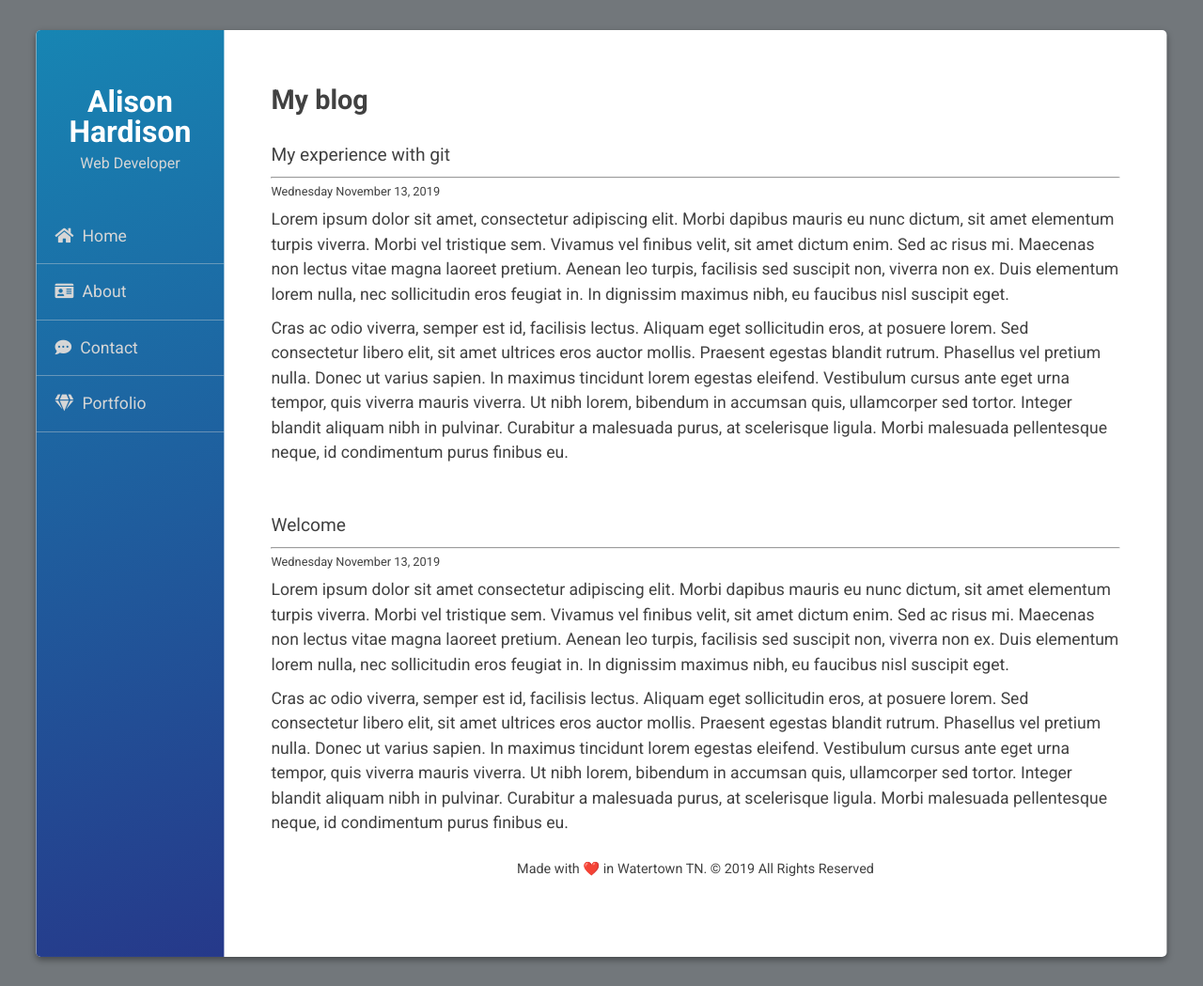
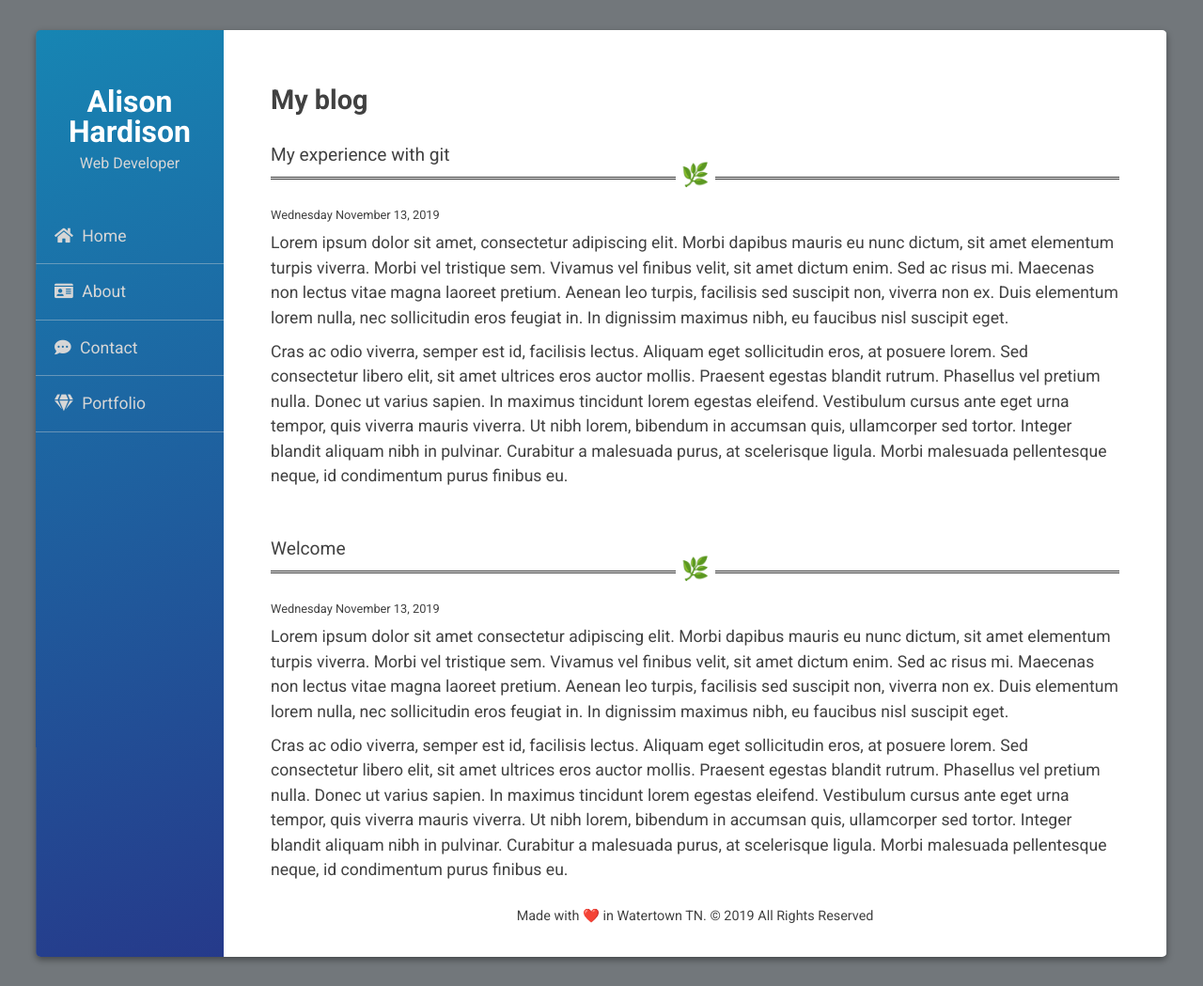
Before and after one commit to Alisonhardison/personal-blog, a PHP site: page /index.html in a window 1280 px wide. Shown: the whole page at 94% size. Run offline with PHP 8.4, Linux system fonts and the light colour scheme; some libraries are stand-ins or nearby versions.

Commit message:
added css custom styles

```diff
--- a/assets/css/style.css
+++ b/assets/css/style.css
@@ -50,6 +50,22 @@ a:hover {
 
 hr {
   color: #414141;
+  overflow: visible; /* For IE */
+    padding: 0;
+    border: none;
+    border-top: medium double #333;
+    color: #333;
+    text-align: center;
+}
+
+hr:after {
+    content: "🌿";
+    display: inline-block;
+    position: relative;
+    top: -0.7em;
+    font-size: 1.5em;
+    padding: 0 0.25em;
+    background: white;
 }
 
 div.parent {
--- a/contact.html
+++ b/contact.html
@@ -31,6 +31,7 @@
   </div>
   <h1>Contact</h1>
   <h2>Want to work together? Hit me up online!</h2>
+  <br />
   <hr />
     <ul class="social">
       <li><i class="fab fa-github"></i> <a href="http://github.com/Alisonhardison">Github</a></li>
--- a/portfolio.html
+++ b/portfolio.html
@@ -42,6 +42,7 @@
           image uploading, and user authentication.
         <a href="https://nomster-alison-hardison.herokuapp.com"><i class="fas fa-arrow-alt-circle-right"></i></a>
       </h3>
+      <br />
       <hr />
     </div>
   </article>
@@ -58,6 +59,7 @@
           database relationships.
         <a href="https://flixter-alison-hardison.herokuapp.com"><i class="fas fa-arrow-alt-circle-right"></i></a>
       </h3>
+      <br />
       <hr />
     </div>
   </article>
@@ -72,6 +74,7 @@
           development following numerous red/green/refactor cycles.
         <a href="https://grammable-alison-hardison.herokuapp.com"><i class="fas fa-arrow-alt-circle-right"></i></a>
       </h3>
+      <br />
       <hr />
     </div>
   </article>
```
